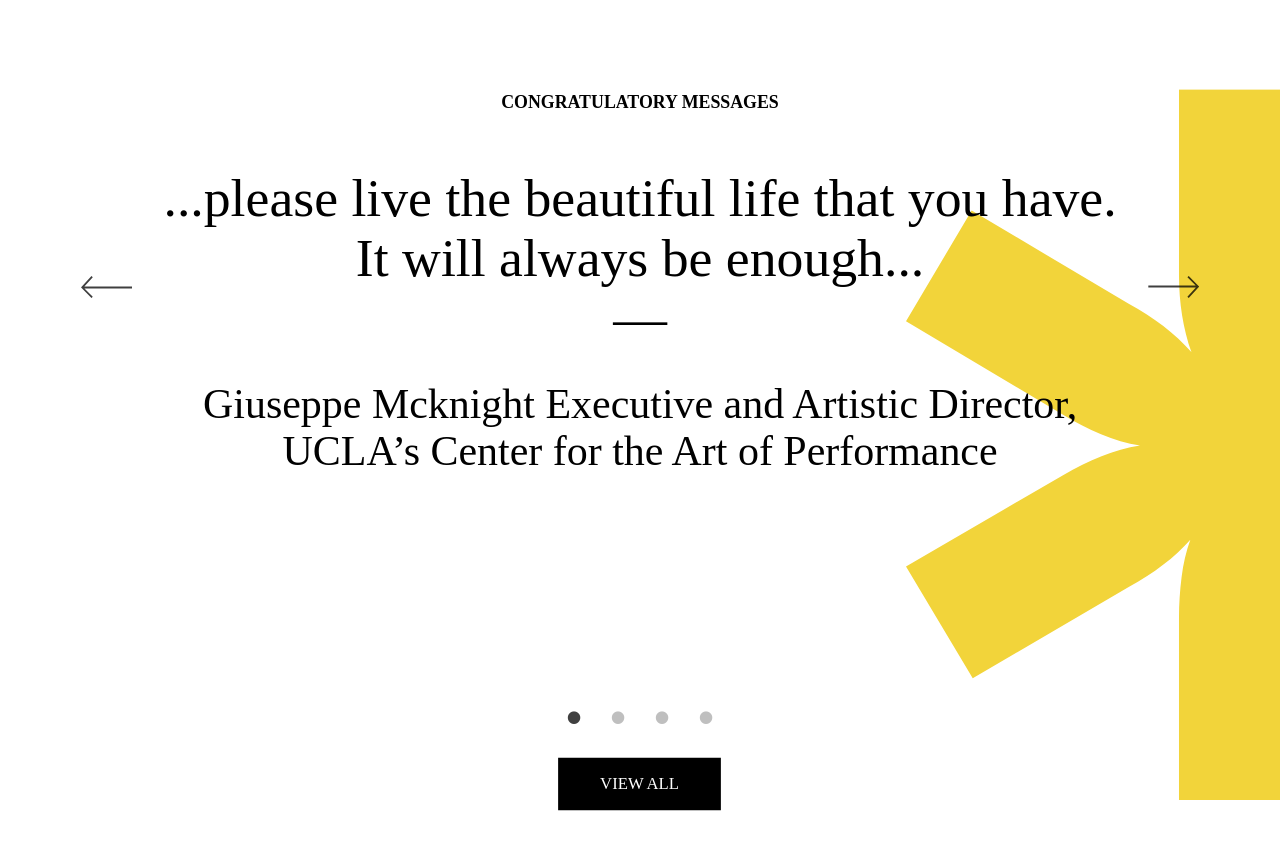
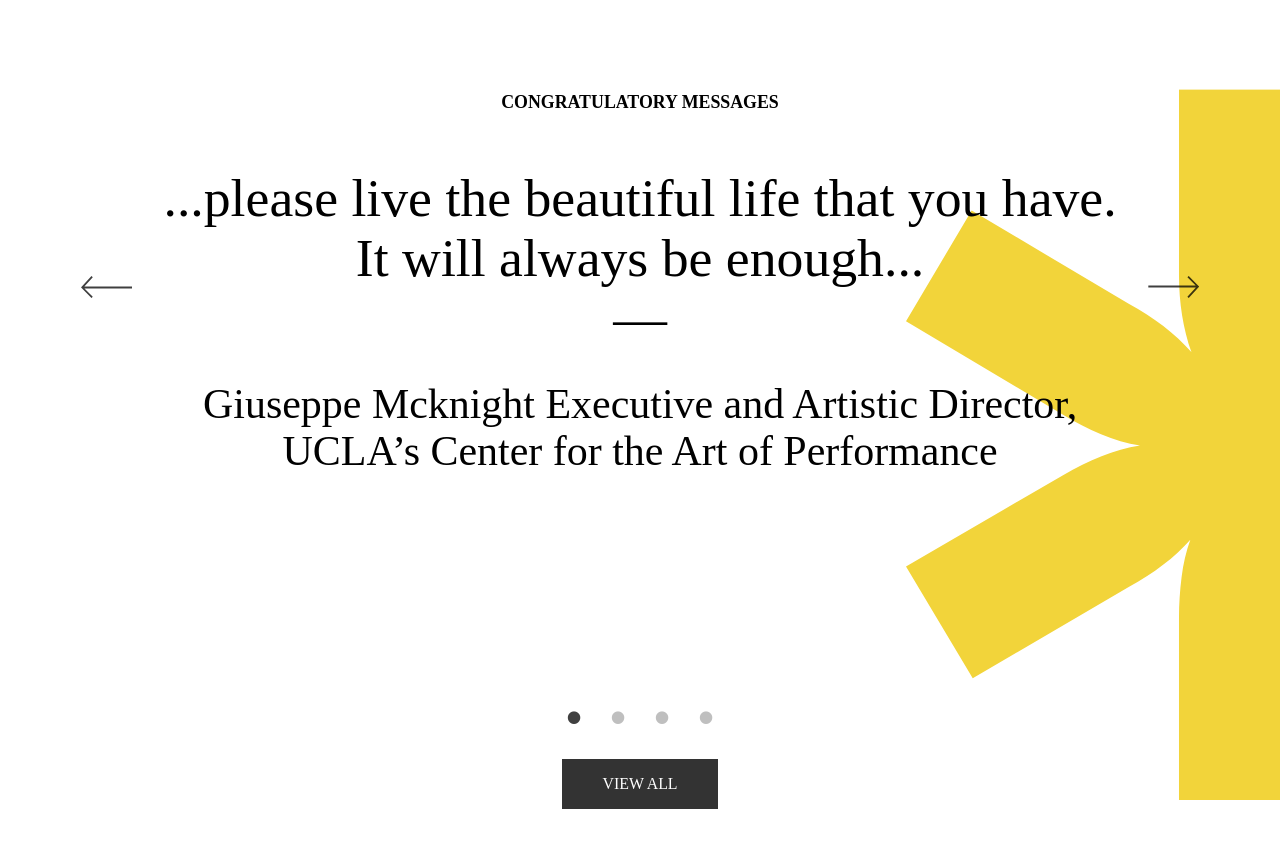
Before and after one commit to heaversm/ua5-carousel, a React (Create React App) app: page / in a window 1280 px wide. In both pictures the pointer is over the button 639 px from the left and 784 px from the top of the page. Shown: the top 850 px of the page. Built offline with nearby package versions, Linux system fonts and the light colour scheme.

Commit message:
add build version & instructions change button anim and add cursor

```diff
--- a/src/components/Carousel/Carousel.module.scss
+++ b/src/components/Carousel/Carousel.module.scss
@@ -69,15 +69,13 @@
   color: $color-viewall-text;
   border: 0;
   font-family: $ff-body;
-
+  cursor: pointer;
   @include fluid-type($min_width, $max_width, 12px, $fs-viewall);
   padding: 8px 20px;
   margin-top: $vspace-std;
+
   @include medium {
     padding: 16px 40px;
-  }
-  &:hover {
-    transform: skew(-10deg);
   }
 }
 
--- a/src/styles/fx.scss
+++ b/src/styles/fx.scss
@@ -19,9 +19,9 @@
     }
   }
   .view_all {
-    transition: transform $anim-time--std $ease-in-out-back;
+    transition: opacity $anim-time--std linear;
     &:hover {
-      transform: scale(1.05);
+      opacity: 0.8;
     }
   }
   .star {
```
Also changed, not shown: 1 other file (tests, documents, lock files or other folders).
